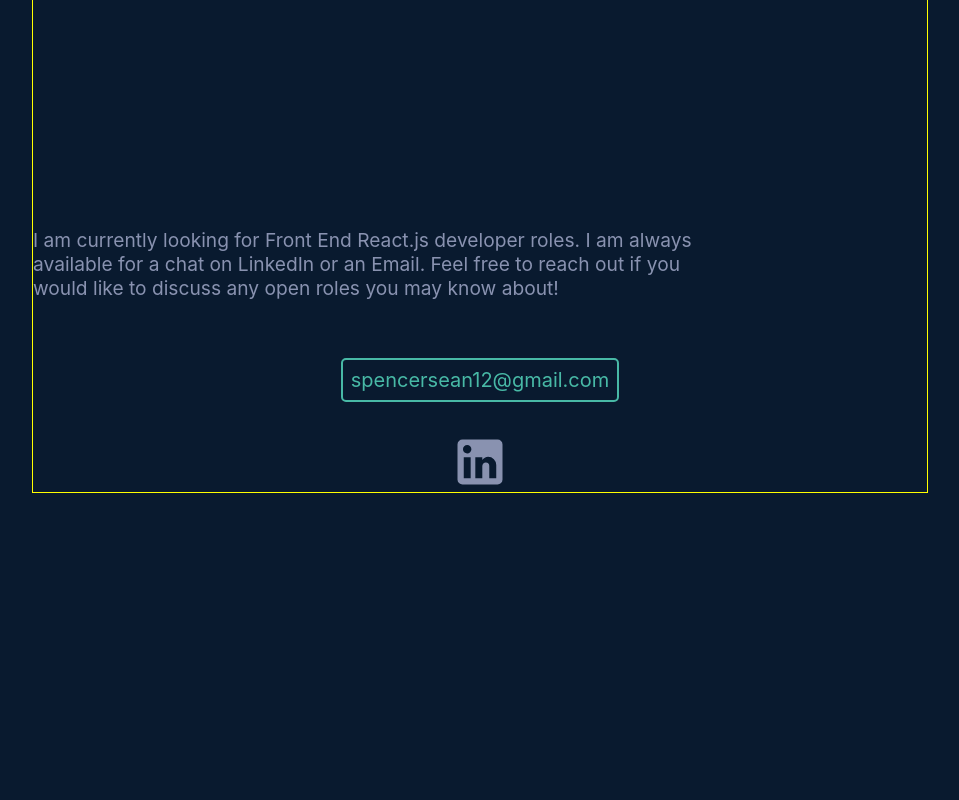
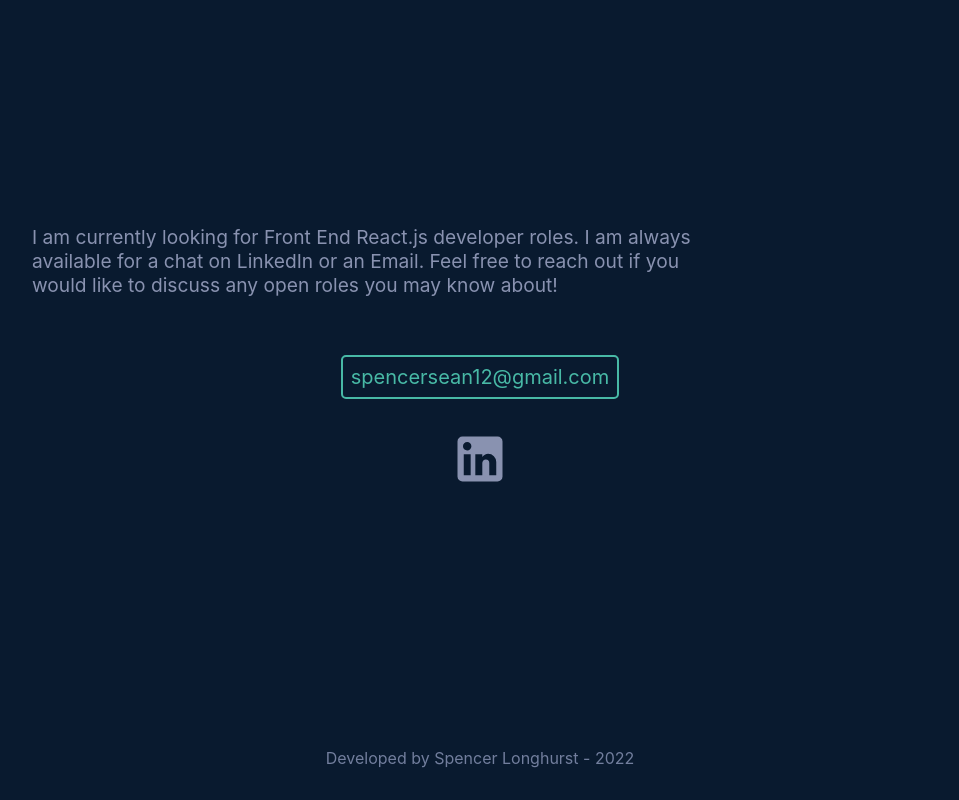
Before and after one commit to spencerlonghurst/portfolio, a React (Create React App) app: page / in a window 1280 px wide. Shown: the part 2966-3766 px from the top of the page, without its empty margins (160-1119 px from the left). Before the commit the page ends 3651 px from the top, so only its background shows below. Built offline with nearby package versions, Linux system fonts and the light colour scheme.

Commit message:
added a footer and adjusted styling

```diff
--- a/src/components/App.js
+++ b/src/components/App.js
@@ -5,6 +5,7 @@ import About from './About';
 import Experience from './Experience';
 import Projects from './Projects';
 import Contact from './Contact';
+import Footer from './Footer';
 
 function App() {
   return (
@@ -15,6 +16,7 @@ function App() {
       <Experience />
       <Projects />
       <Contact />
+      <Footer />
     </div>
   );
 }
--- /dev/null
+++ b/src/components/Footer.js
@@ -0,0 +1,12 @@
+import React from 'react'
+import '../styling/Footer.css'
+
+function Footer() {
+  return (
+    <div className='footer'>
+      <p>Developed by Spencer Longhurst - 2022</p>
+    </div>
+  )
+}
+
+export default Footer
--- a/src/styling/Contact.css
+++ b/src/styling/Contact.css
@@ -1,11 +1,11 @@
 #contact {
-  border: 1px solid yellow;
+  /* border: 1px solid yellow; */
   /* padding-top: 8em; */
   margin-left: 15%;
   margin-right: 15%;
   font-size: 1.2em;
   color: #8992b0;
-  margin-bottom: 10em;
+  margin-bottom: 13.5em;
   margin-top: 15em;
 }
 
--- /dev/null
+++ b/src/styling/Footer.css
@@ -0,0 +1,6 @@
+.footer {
+  display: flex;
+  justify-content:  center;
+  margin-bottom: 2em;
+  color: #727e9d;
+}
--- a/src/styling/Projects.css
+++ b/src/styling/Projects.css
@@ -1,5 +1,5 @@
 #projects {
-  border: 1px solid yellow;
+  /* border: 1px solid yellow; */
   padding-top: 4em;
   margin-left: 15%;
   margin-right: 15%;
```
